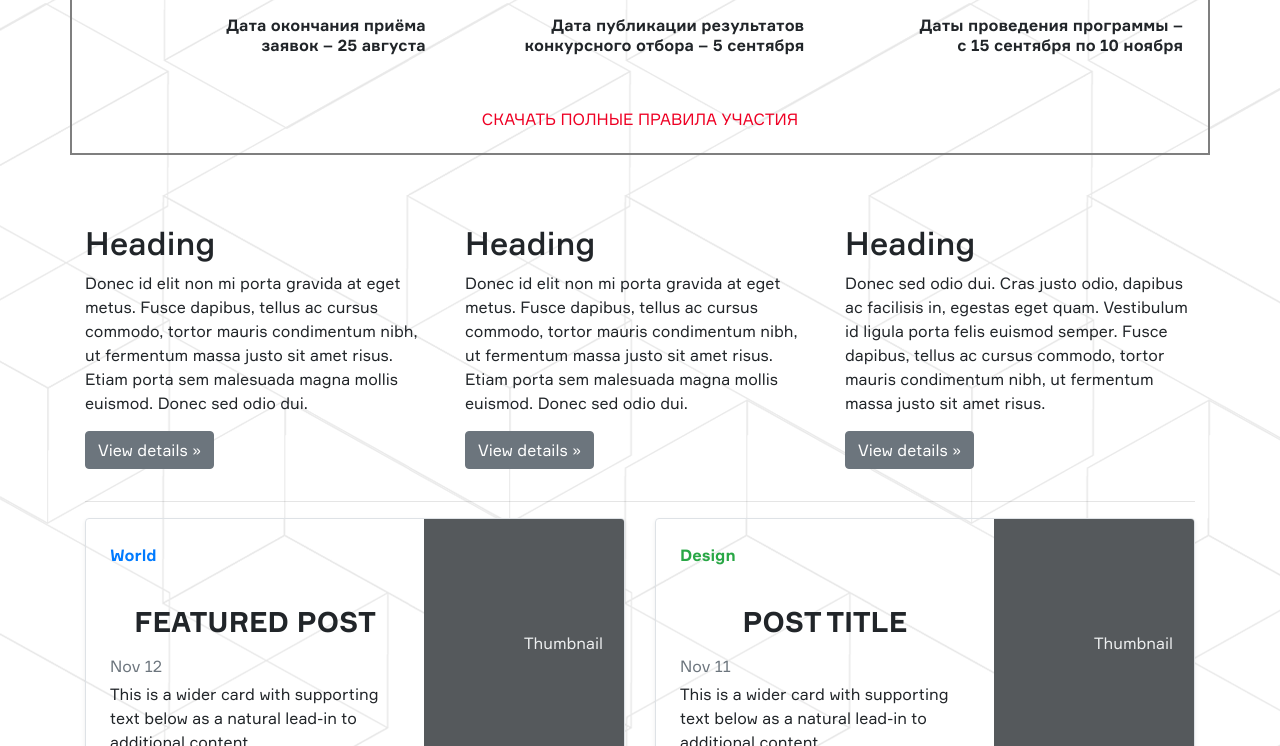
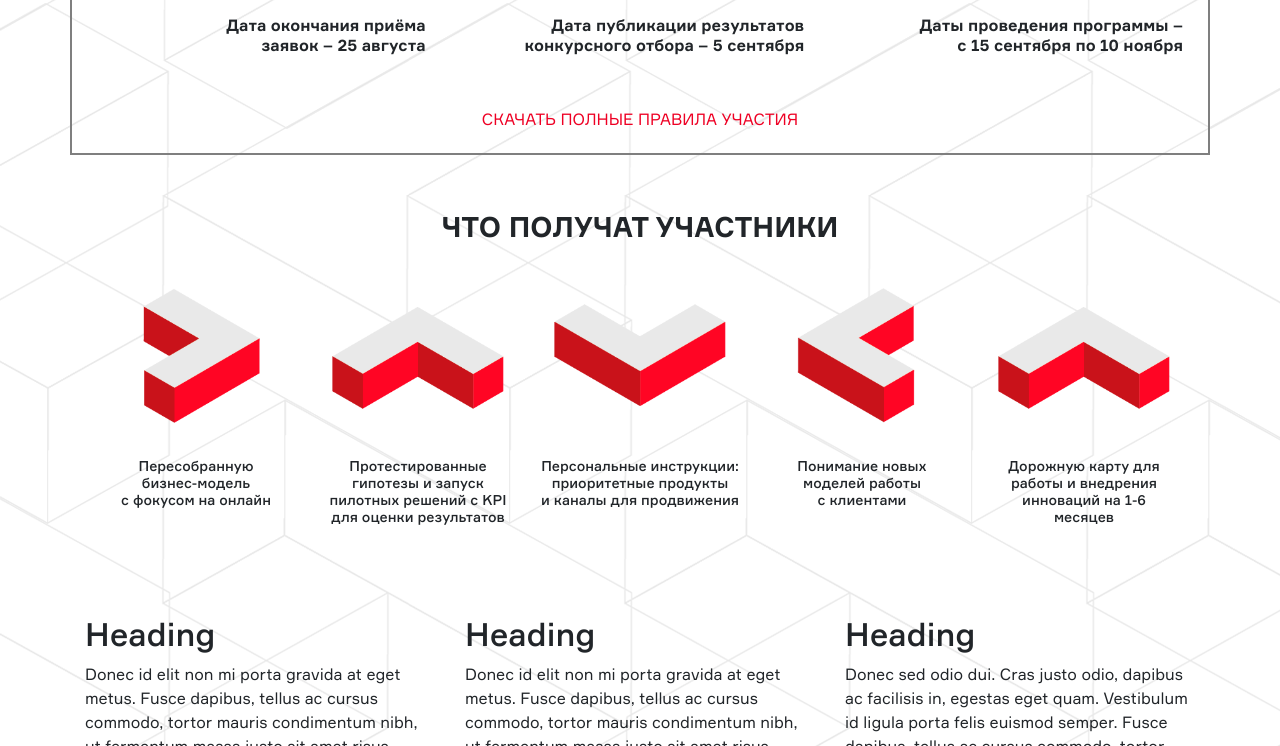
Before and after one commit to ivanovcode/planb.landing, a plain HTML site: page index.html in a window 1280 px wide. Shown: the part 1389-2135 px from the top of the page. Drawn offline with nearby package versions, Linux system fonts and the light colour scheme.

Commit message:
блок что получат участники

```diff
--- a/css/common.css
+++ b/css/common.css
@@ -250,12 +250,71 @@ header {
     background-image: url(../img/18.png);
 }
 
+
+.whats {
+    display: table;
+    margin-bottom: 70px;
+}
+
+.whats-list {
+    display: table-row;
+}
+
+.what {
+    float: left;
+    display: table-cell;
+    vertical-align: top;
+    width: auto;
+    padding: 0px 0px;
+    margin: 10px 0px;
+    min-height: 215px;
+    min-width: 222px;
+}
+
+.what h4 {
+    text-align: center;
+    padding: 15px 10px 10px 10px;
+    font-size: 14px;
+    margin: 0px;
+}
+
+.what h4 span {
+    display: block;
+    font-size: 10px;
+}
+
+.what .icon {
+    display: block;
+    width: 175px;
+    height: 175px;
+    margin: 0 auto;
+    background-repeat: no-repeat;
+    background-size: 100%;
+    background-position: center center;
+}
+
+.what .icon.icon-left {
+    background-image: url(../img/left.png);
+}
+
+.what .icon.icon-right {
+    background-image: url(../img/right.png);
+}
+
+.what .icon.icon-top {
+    background-image: url(../img/top.png);
+}
+
+.what .icon.icon-down {
+    background-image: url(../img/down.png);
+}
+
 .container-block {
     position: relative;
     border: solid 2px #7f7f7f;
     text-align: center;
     margin-top: 45px;
-    margin-bottom: 70px;
+    margin-bottom: 25px;
     padding: 30px 15px 15px 15px;
 }
 
--- a/index.html
+++ b/index.html
@@ -171,6 +171,34 @@
                 </div>
             </div>
             <a href="#" class="btn">Скачать полные правила участия</a>
+        </div>
+    </div>
+
+    <div class="container">
+        <h3>Что получат участники</h3>
+        <div class="whats">
+            <div class="whats-list">
+                <div class="what">
+                    <span class="icon icon-right"></span>
+                    <h4>Пересобранную<br> бизнес-модель<br> с фокусом на онлайн</h4>
+                </div>
+                <div class="what">
+                    <span class="icon icon-top"></span>
+                    <h4>Протестированные<br> гипотезы и запуск<br> пилотных решений с KPI<br> для оценки результатов</h4>
+                </div>
+                <div class="what">
+                    <span class="icon icon-down"></span>
+                    <h4>Персональные инструкции:<br> приоритетные продукты<br> и каналы для продвижения</h4>
+                </div>
+                <div class="what">
+                    <span class="icon icon-left"></span>
+                    <h4>Понимание новых<br> моделей работы<br> с клиентами</h4>
+                </div>
+                <div class="what">
+                    <span class="icon icon-top"></span>
+                    <h4>Дорожную карту для<br> работы и внедрения<br> инноваций на 1-6<br> месяцев</span></h4>
+                </div>
+            </div>
         </div>
     </div>
     <div class="container">
```
Also changed, not shown: img/down.png (added), img/left.png (added), img/right.png (added), img/top.png (added).
